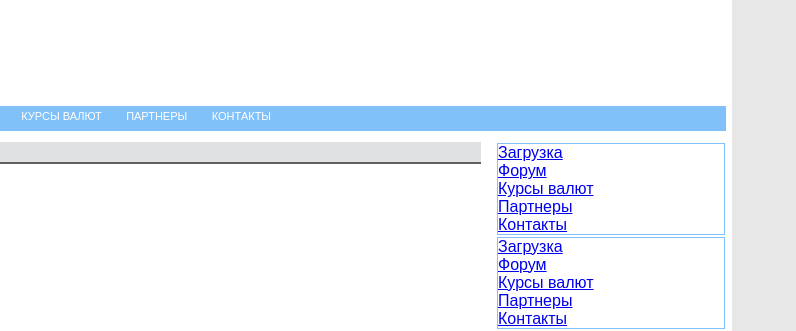
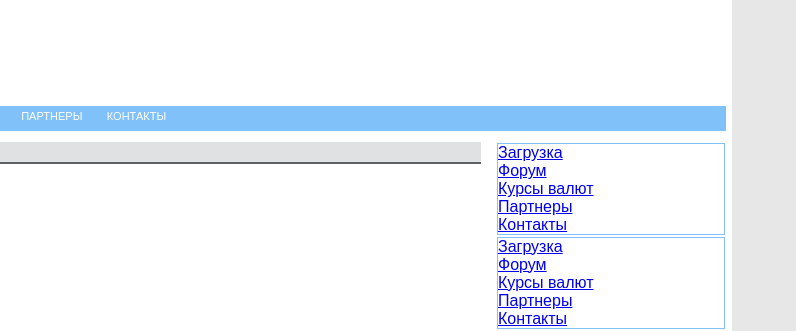
Before and after one commit to krileon1983/work3, a plain HTML site: page index.html in a window 1280 px wide. Shown: the part 214-545 px from the top of the page, 484-1280 px from the left. Drawn offline with Linux system fonts and the light colour scheme.

Commit message:
third commit

```diff
--- a/index.html
+++ b/index.html
@@ -15,7 +15,6 @@
 <li><a href="#">Программное обеспечение</a></li>
 <li><a href="#">Загрузка</a></li>
 <li><a href="#">Форум</a></li>
-<li><a href="#">Курсы валют</a></li>
 <li><a href="#">Партнеры</a></li>
 <li><a href="#">Контакты</a></li>
 </ul>
```
